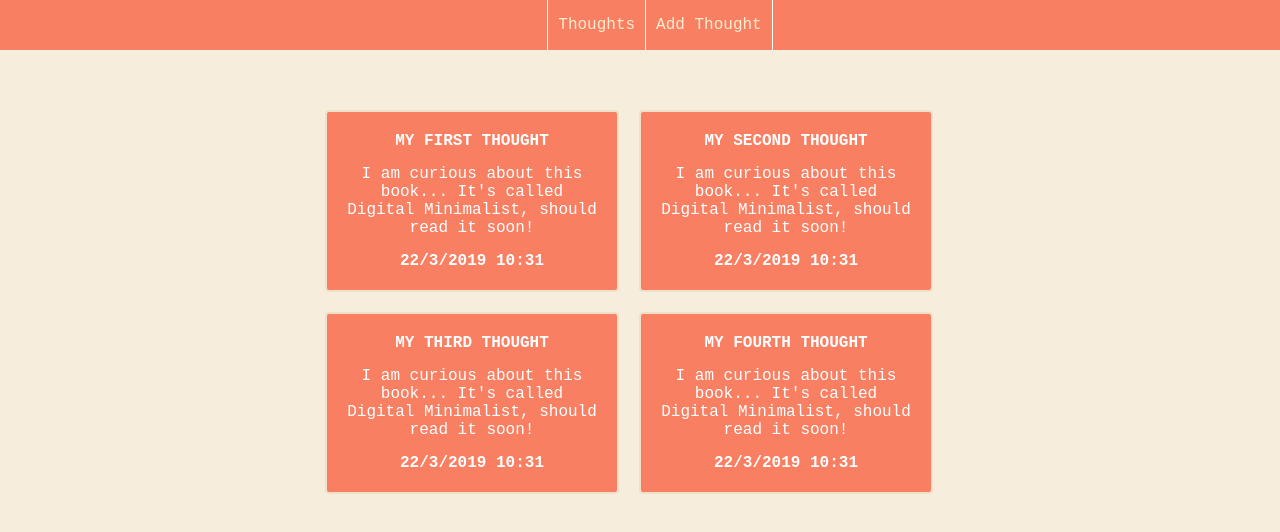
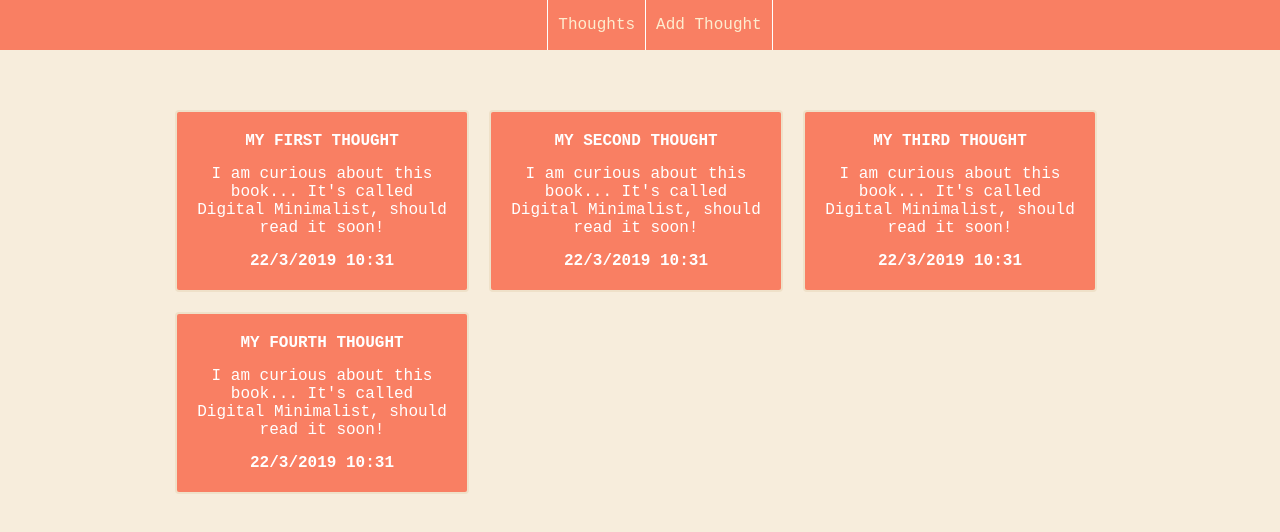
Before and after one commit to MiksZvirbulis/Vue-Thoughts, a Vue app: page / in a window 1280 px wide. Shown: the top 532 px of the page. Built offline with nearby package versions, Linux system fonts and the light colour scheme.

Commit message:
Some style changes

```diff
--- a/src/components/Thoughts.vue
+++ b/src/components/Thoughts.vue
@@ -33,5 +33,9 @@ export default {
   @media screen and (min-width: 768px) {
     width: 650px;
   }
+
+  @media screen and (min-width: 1080px) {
+    width: 950px;
+  }
 }
 </style>
```
